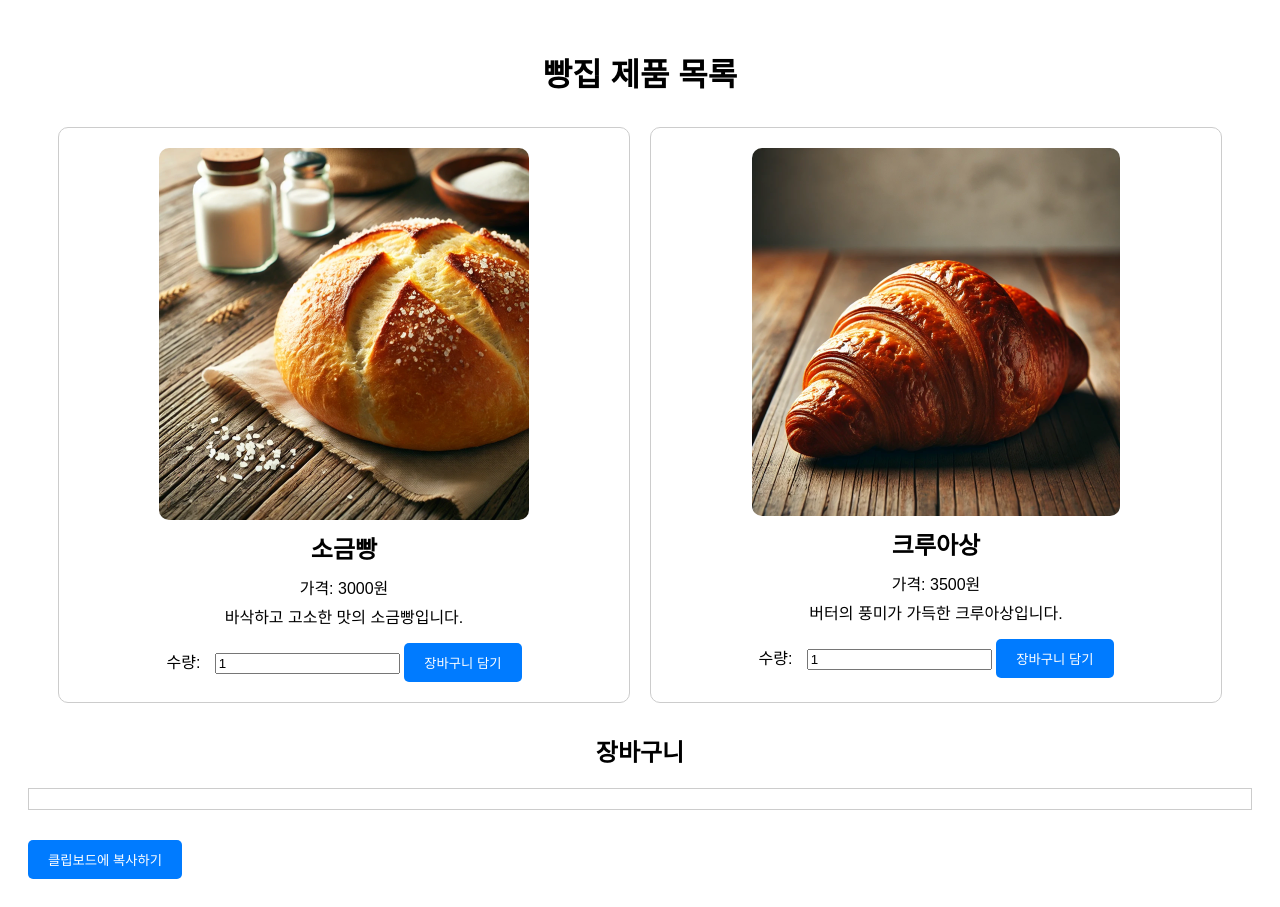
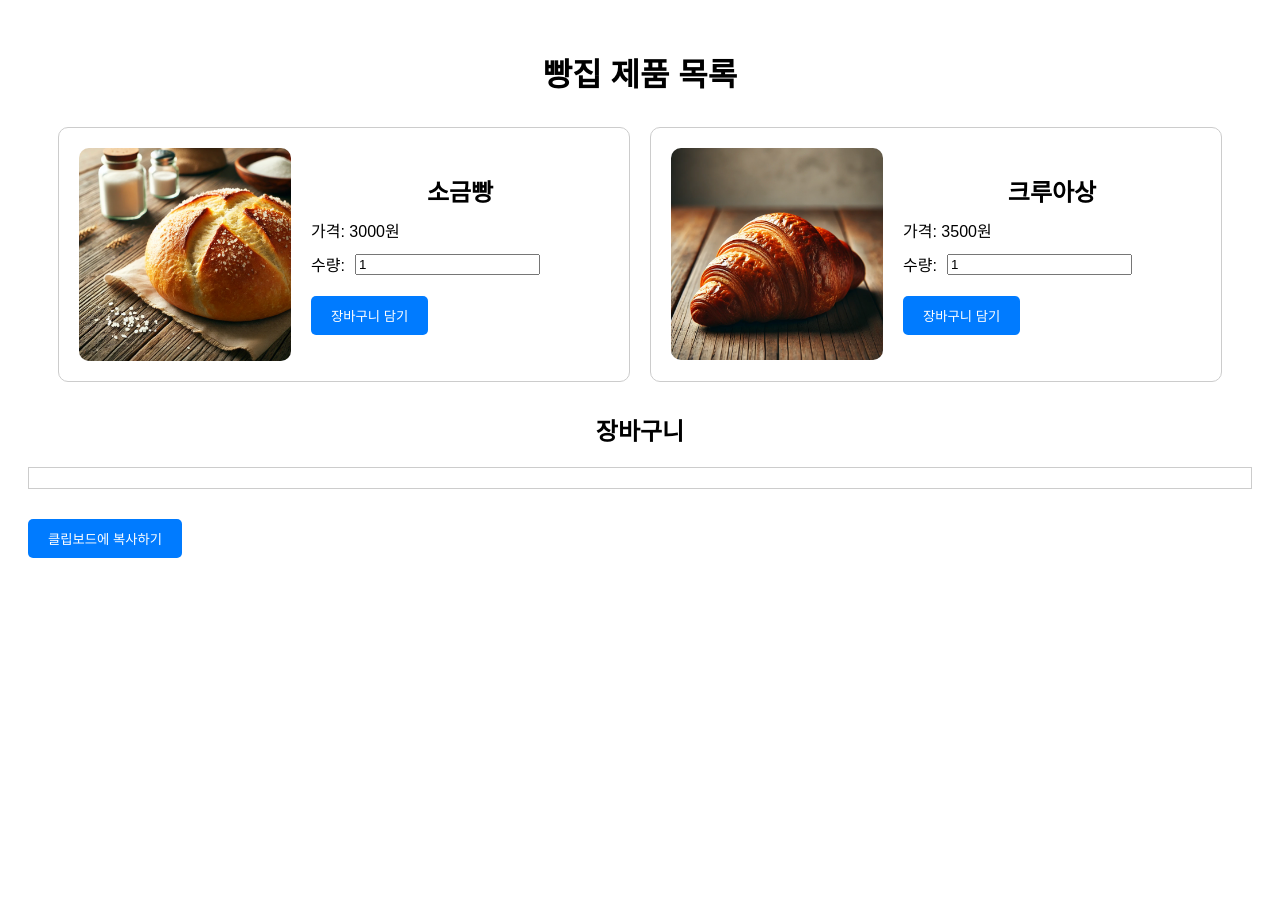
Before and after one commit to hanseodev/hanseodev.github.io, a Jekyll site: the page breads.html, which Jekyll copies as it is, in a window 1280 px wide. Built offline with Jekyll 4.4.1, drawn with Linux system fonts in a browser that asks for light colours.

Commit message:
breads test 4

```diff
--- a/breads-styles.css
+++ b/breads-styles.css
@@ -22,28 +22,34 @@ h2 {
   width: calc(50% - 40px); /* 50% width minus padding and margin */
   box-sizing: border-box;
   display: flex;
-  flex-direction: column;
   align-items: center;
 }
 
 .product img {
-  max-width: 100%;
+  max-width: 40%;
   border-radius: 10px;
 }
 
 .product-details {
-  text-align: center;
+  flex: 1;
+  margin-left: 20px;
 }
 
-.product h2 {
+.product-details h2 {
+  margin: 0 0 10px 0;
+}
+
+.product-details p {
+  margin: 5px 0;
+}
+
+.quantity-container {
+  display: flex;
+  align-items: center;
   margin: 10px 0;
 }
 
-.product p {
-  margin: 5px 0;
-}
-
-label {
+.quantity-container label {
   margin-right: 10px;
 }
 
@@ -73,8 +79,33 @@ button:hover {
   margin: 5px 0;
 }
 
+/* PC 환경 */
+@media (min-width: 769px) {
+  .product {
+    width: calc(50% - 40px); /* 50% width minus padding and margin */
+  }
+}
+
+/* 모바일 환경 */
 @media (max-width: 768px) {
   .product {
     width: calc(100% - 40px); /* 100% width minus padding and margin */
+    flex-direction: column;
+    align-items: flex-start;
+  }
+
+  .product img {
+    max-width: 100%;
+    margin-bottom: 10px;
+  }
+
+  .product-details {
+    margin-left: 0;
+    text-align: center;
+    width: 100%;
+  }
+
+  .quantity-container {
+    justify-content: center;
   }
 }
--- a/breads.html
+++ b/breads.html
@@ -14,9 +14,10 @@
         <div class="product-details">
           <h2>소금빵</h2>
           <p>가격: 3000원</p>
-          <p>바삭하고 고소한 맛의 소금빵입니다.</p>
-          <label for="quantity-saltbread">수량:</label>
-          <input type="number" id="quantity-saltbread" min="1" value="1" />
+          <div class="quantity-container">
+            <label for="quantity-saltbread">수량:</label>
+            <input type="number" id="quantity-saltbread" min="1" value="1" />
+          </div>
           <button onclick="addToCart('소금빵', 'quantity-saltbread')">
             장바구니 담기
           </button>
@@ -27,9 +28,10 @@
         <div class="product-details">
           <h2>크루아상</h2>
           <p>가격: 3500원</p>
-          <p>버터의 풍미가 가득한 크루아상입니다.</p>
-          <label for="quantity-croissant">수량:</label>
-          <input type="number" id="quantity-croissant" min="1" value="1" />
+          <div class="quantity-container">
+            <label for="quantity-croissant">수량:</label>
+            <input type="number" id="quantity-croissant" min="1" value="1" />
+          </div>
           <button onclick="addToCart('크루아상', 'quantity-croissant')">
             장바구니 담기
           </button>
```
